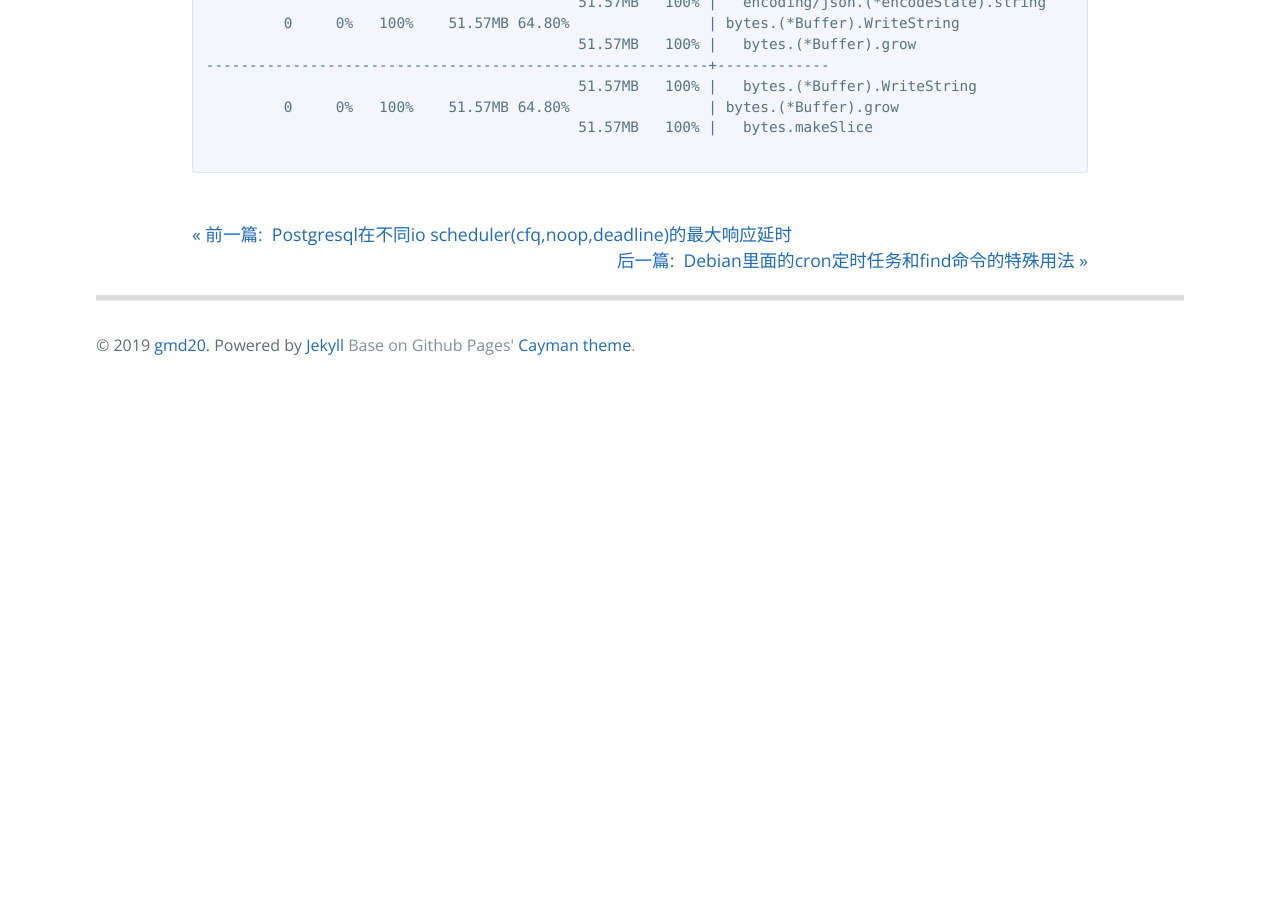
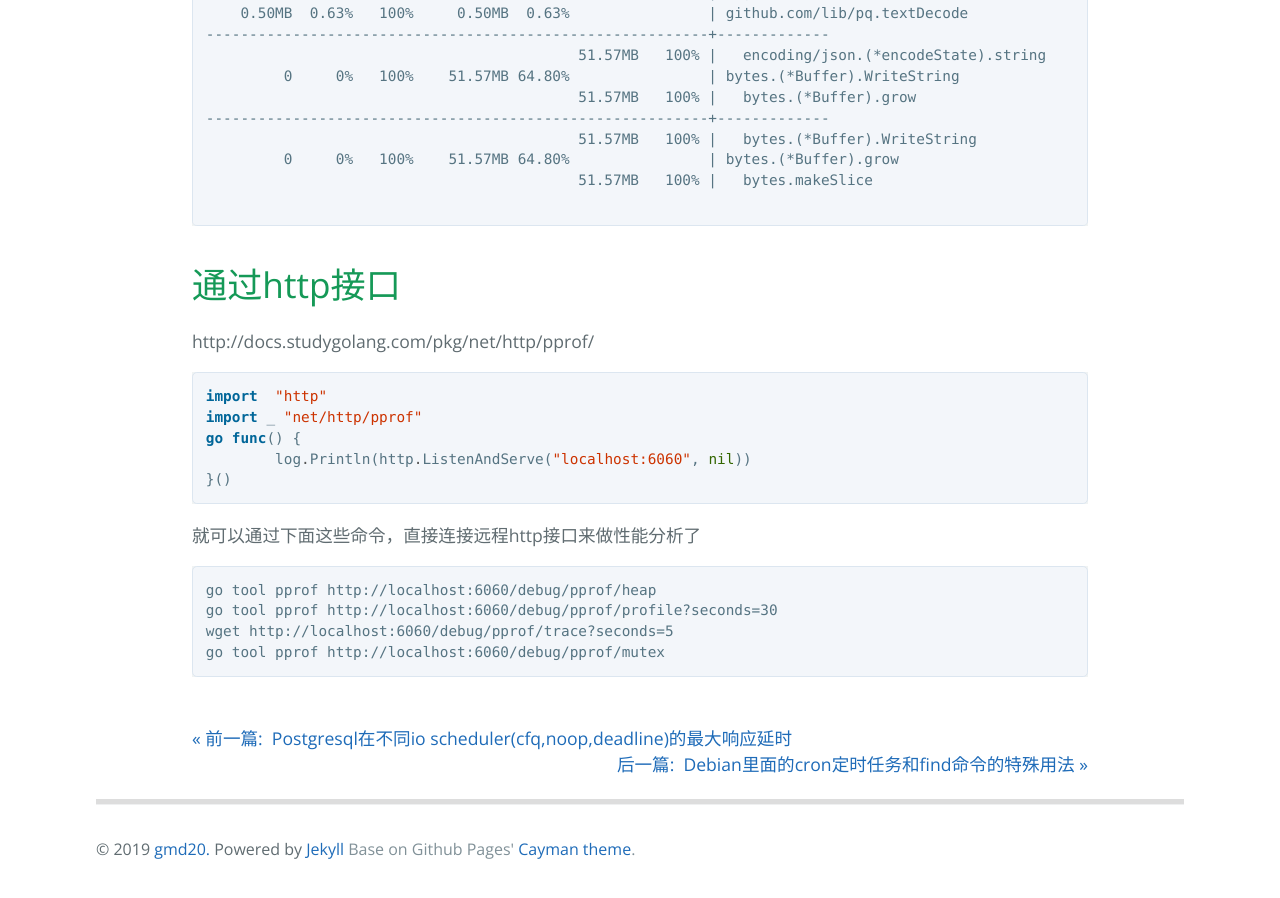
Before and after one commit to gmd20/gmd20.github.io, a Jekyll site: the page built from _posts/2016-03-01-golang程序的性能分析heap memory profile和cpu prifile.markdown, in a window 1280 px wide and 900 px high, scrolled down 2788 px. Built offline with Jekyll 4.4.1, drawn with Linux system fonts in a browser that asks for light colours; comment, search, counter and statistics services are not loaded; before the commit the page ends 3193 px from its top, so only the background shows below that; some of the changed text lies outside the part shown.

Commit message:
Update and rename 2016-03-01-golang程序的heap memory profiler.markdown to 2016-03-01-golang程序的性能分析heap memory profile和cpu prifile.markdown

````diff
--- a/_posts/2016-03-01-golang程序的heap memory profiler.markdown
+++ b/_posts/2016-03-01-golang程序的性能分析heap memory profile和cpu prifile.markdown
@@ -118,3 +118,21 @@ Dropped 28 nodes (cum <= 0.40MB)
                                            51.57MB   100% |   bytes.makeSlice
 
 ```
+
+
+# 通过http接口
+http://docs.studygolang.com/pkg/net/http/pprof/
+```golang
+import  "http"
+import _ "net/http/pprof"
+go func() {
+	log.Println(http.ListenAndServe("localhost:6060", nil))
+}()
+```
+就可以通过下面这些命令，直接连接远程http接口来做性能分析了
+```text
+go tool pprof http://localhost:6060/debug/pprof/heap
+go tool pprof http://localhost:6060/debug/pprof/profile?seconds=30
+wget http://localhost:6060/debug/pprof/trace?seconds=5
+go tool pprof http://localhost:6060/debug/pprof/mutex
+```
````
